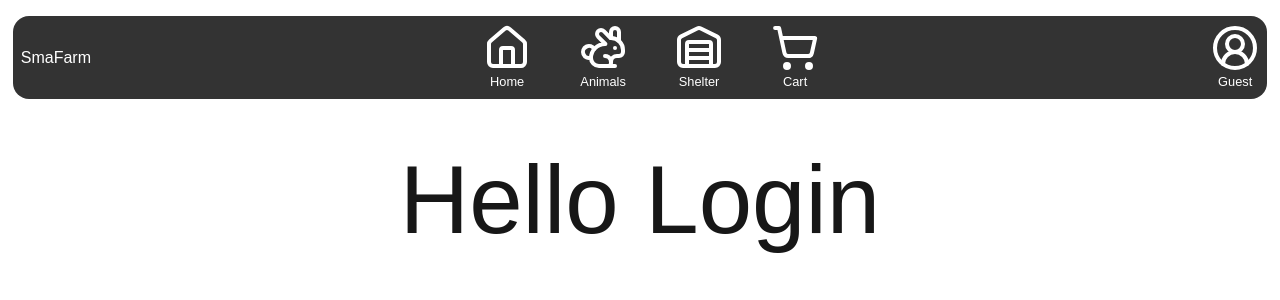
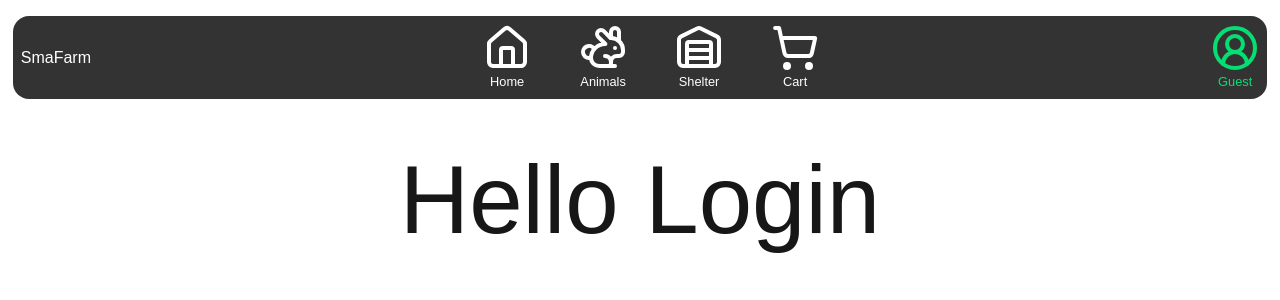
Before and after one commit to Salthof28/smafarm-front-end, a Next.js app: page /login in a window 1280 px wide. Shown: the top 300 px of the page. Built offline with nearby package versions, Linux system fonts and the light colour scheme.

Commit message:
feat: notification icon when navigating pages

```diff
--- a/src/app/animal/[id]/page.tsx
+++ b/src/app/animal/[id]/page.tsx
@@ -11,9 +11,10 @@ export default async function AnimalDetailPage ({ params }: AnimalDetailParam) {
     const resolvedParams = await params;
     const id: number = parseInt(resolvedParams.id);
     const animal = await mockAnimals.find(anim => anim.id === id);
+    const activeIconNav: string = 'animal';
     return (
         <div className="w-full flex flex-col items-center min-h-screen overflow-x-hidden bg-amber-100">
-            <Navbar />
+            <Navbar activeIconNav={activeIconNav}/>
             <main className="flex flex-col items-center mt-[6rem] lg:mt-[12rem] gap-[2rem] text-black">
                 {/* description section */}
                 <section className="flex flex-col max-lg:items-center lg:flex-row gap-[2rem] xl:gap-[4rem] 2xl:gap-[6rem] w-[95vw] 2xl:w-[75vw] bg-amber-50 shadow-lg/30 ring-[0.1rem] ring-black/5 p-[2rem] rounded-[1rem]">
--- a/src/app/animal/page.tsx
+++ b/src/app/animal/page.tsx
@@ -9,10 +9,11 @@ export const revalidate = 10;
 export default function AnimalPage() {
     const category: Category[] = mockCategory;
     const animals: Animal[] = mockAnimals;
+    const activeIconNav: string = 'animal';
     // const filterAnimals: Animal[] = animals;
     return(
         <div className="bg-amber-100 w-full flex flex-col items-center min-h-screen overflow-x-hidden">
-            <Navbar/>
+            <Navbar activeIconNav={activeIconNav}/>
             <main className="flex items-center flex-col mt-[6rem] lg:mt-[12rem]" >
                 {/* <h1 className="p-[8rem]">Hello Animal</h1> */}
                 <section className="flex flex-row px-[0.5rem] md:px-[2vw] xl:px-[3vw] 2xl:px-[10vw] justify-center w-full gap-[1rem]">
@@ -25,23 +26,6 @@ export default function AnimalPage() {
                         )}
                     </section>
                     <AnimalCardList animals={animals} />
-                    {/* <section className="flex flex-row gap-[0.6rem] md:gap-[1rem] xl:gap-[2rem] flex-wrap w-fit justify-center">
-                        {animals.map((animal) => (
-                            <AnimalCardList key={animal.id} animal={animal} />
-                        ))}
-                        {animals.map((animal) => (
-                            <AnimalCardList key={animal.id} animal={animal} />
-                        ))}
-                        {animals.map((animal) => (
-                            <AnimalCardList key={animal.id} animal={animal} />
-                        ))}
-                        {animals.map((animal) => (
-                            <AnimalCardList key={animal.id} animal={animal} />
-                        ))}
-                        {animals.map((animal) => (
-                            <AnimalCardList key={animal.id} animal={animal} />
-                        ))}
-                    </section> */}
                 </section>
             </main>
         </div>
--- a/src/app/cart/page.tsx
+++ b/src/app/cart/page.tsx
@@ -2,9 +2,10 @@ import Navbar from "@/components/navbar";
 
 
 export default function Cart() {
+    const activeIconNav: string = 'cart';
     return(
         <div className="w-full flex flex-col items-center min-h-screen overflow-x-hidden">
-            <Navbar/>
+            <Navbar activeIconNav={activeIconNav}/>
             <main className="flex items-center flex-col" >
             <h1 className="p-[8rem]">Hello Cart</h1>
             </main>
--- a/src/app/login/page.tsx
+++ b/src/app/login/page.tsx
@@ -2,9 +2,10 @@ import Navbar from "@/components/navbar";
 
 
 export default function Login() {
+    const activeIconNav: string = 'login';
     return(
         <div className="w-full flex flex-col items-center min-h-screen overflow-x-hidden">
-            <Navbar/>
+            <Navbar activeIconNav={activeIconNav}/>
             <main className="flex items-center flex-col" >
             <h1 className="p-[8rem]">Hello Login</h1>
             </main>
--- a/src/app/page.tsx
+++ b/src/app/page.tsx
@@ -6,10 +6,11 @@ import { Category } from "@/types/interfaces";
 export const revalidate = 10
 export default async function Home() {
   const category: Category[] = await mockCategory;
-  const imageCategory: string[] = category.map(cat => cat.image)
+  const imageCategory: string[] = category.map(cat => cat.image);
+  const activeIconNav: string = 'home';
   return (
     <div className="w-full flex flex-col items-center min-h-screen overflow-x-hidden">
-      <Navbar/>
+      <Navbar activeIconNav={activeIconNav}/>
       <main className="flex items-center flex-col" >
         <SlideImagesHome imageCategory={imageCategory} />
       </main>
--- a/src/app/shelter/page.tsx
+++ b/src/app/shelter/page.tsx
@@ -2,9 +2,10 @@ import Navbar from "@/components/navbar";
 
 
 export default function Shelter() {
+    const activeIconNav: string = 'shelter';
     return(
         <div className="w-full flex flex-col items-center min-h-screen overflow-x-hidden">
-            <Navbar/>
+            <Navbar activeIconNav={activeIconNav}/>
             <main className="flex items-center flex-col" >
             <h1 className="p-[8rem]">Hello Shelter</h1>
             </main>
--- a/src/components/navbar.tsx
+++ b/src/components/navbar.tsx
@@ -3,7 +3,10 @@ import { AlignJustify, CircleUserRound, Home, Rabbit, ShoppingCart, Warehouse, X
 import Link from "next/link";
 import { useEffect, useRef, useState } from "react";
 
-export default function Navbar() {
+interface NavbarProp {
+    activeIconNav: string;
+}
+export default function Navbar({ activeIconNav }: NavbarProp) {
     const [show, setShow] = useState<boolean>(true);
     const lastPosition = useRef<number>(0);
     const [menu, setMenu] = useState<boolean>(false);
@@ -18,6 +21,7 @@ export default function Navbar() {
             window.removeEventListener('scroll', handleScroll);
         }
     }, [])
+    console.log(activeIconNav)
     return(
         <div className="flex justify-center">
             <header className={`w-[98vw] lg:h-fit flex flex-col lg:flex-row justify-between bg-black/80 text-white mt-[1rem] p-[0.5rem] items-center rounded-[1rem] duration-500 fixed lg:gap-[2rem] gap-[1rem] overflow-hidden ${show ? "translate-y-0" : "-translate-y-full"} transition-all duration-300 ease-in-out ${menu ? 'h-[23rem]' : 'h-[2.5rem]'}`}>
@@ -26,13 +30,13 @@ export default function Navbar() {
                     <button onClick={() => setMenu(!menu)} className="lg:hidden w-auto">{menu ? <X /> : <AlignJustify />}</button>
                 </div>
                 <nav className={`lg:gap-[3rem] gap-[1rem] flex-col lg:flex-row flex`}>
-                    <Link href='/' className="flex flex-col items-center text-[0.6rem] lg:text-[0.8rem]"><Home className="w-[2rem] h-[2rem] lg:w-[3rem] lg:h-[3rem]"/> Home</Link>
-                    <Link href='/animal' className="flex flex-col items-center text-[0.6rem] lg:text-[0.8rem]"><Rabbit className="w-[2rem] h-[2rem] lg:w-[3rem] lg:h-[3rem]"/> Animals</Link>
-                    <Link href='/shelter' className="flex flex-col items-center text-[0.6rem] lg:text-[0.8rem]"><Warehouse className="w-[2rem] h-[2rem] lg:w-[3rem] lg:h-[3rem]"/> Shelter</Link>
-                    <Link href='/cart' className="flex flex-col items-center text-[0.6rem] lg:text-[0.8rem]"><ShoppingCart className="w-[2rem] h-[2rem] lg:w-[3rem] lg:h-[3rem]"/> Cart</Link>
+                    <Link href='/' className={`flex flex-col items-center text-[0.6rem] lg:text-[0.8rem] ${activeIconNav === 'home' ? 'text-green-400' : 'text-white'}`}><Home className="w-[2rem] h-[2rem] lg:w-[3rem] lg:h-[3rem]"/> Home</Link>
+                    <Link href='/animal' className={`flex flex-col items-center text-[0.6rem] lg:text-[0.8rem] ${activeIconNav === 'animal' ? 'text-green-400' : 'text-white'}`}><Rabbit className="w-[2rem] h-[2rem] lg:w-[3rem] lg:h-[3rem]"/> Animals</Link>
+                    <Link href='/shelter' className={`flex flex-col items-center text-[0.6rem] lg:text-[0.8rem] ${activeIconNav === 'shelter' ? 'text-green-400' : 'text-white'}`}><Warehouse className="w-[2rem] h-[2rem] lg:w-[3rem] lg:h-[3rem]"/> Shelter</Link>
+                    <Link href='/cart' className={`flex flex-col items-center text-[0.6rem] lg:text-[0.8rem] ${activeIconNav === 'cart' ? 'text-green-400' : 'text-white'}`}><ShoppingCart className="w-[2rem] h-[2rem] lg:w-[3rem] lg:h-[3rem]"/> Cart</Link>
                 </nav>
                 <nav className={`flex  gap-[2rem] flex-col lg:flex-row lg:flex`}>
-                    <Link href='/login' className="flex flex-col items-center text-[0.6rem] lg:text-[0.8rem]"><CircleUserRound className="w-[2rem] h-[2rem] lg:w-[3rem] lg:h-[3rem]"/> Guest</Link>
+                    <Link href='/login' className={`flex flex-col items-center text-[0.6rem] lg:text-[0.8rem] ${activeIconNav === 'login' ? 'text-green-400' : 'text-white'}`}><CircleUserRound className="w-[2rem] h-[2rem] lg:w-[3rem] lg:h-[3rem]"/> Guest</Link>
                 </nav>
             </header>
         </div>
```
